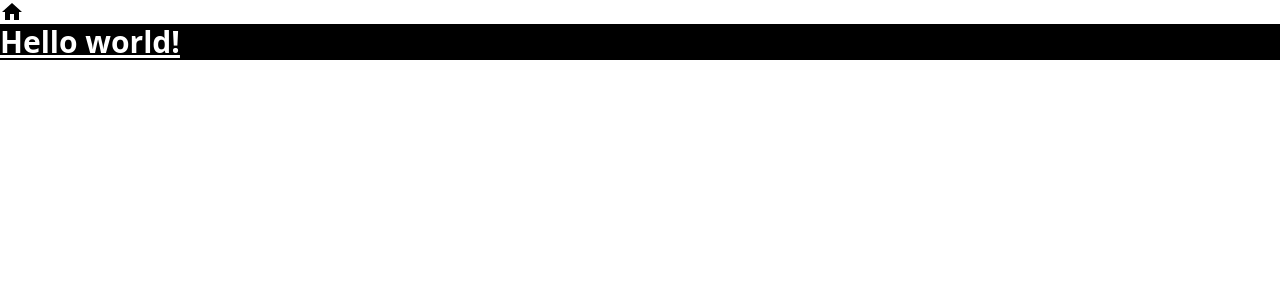
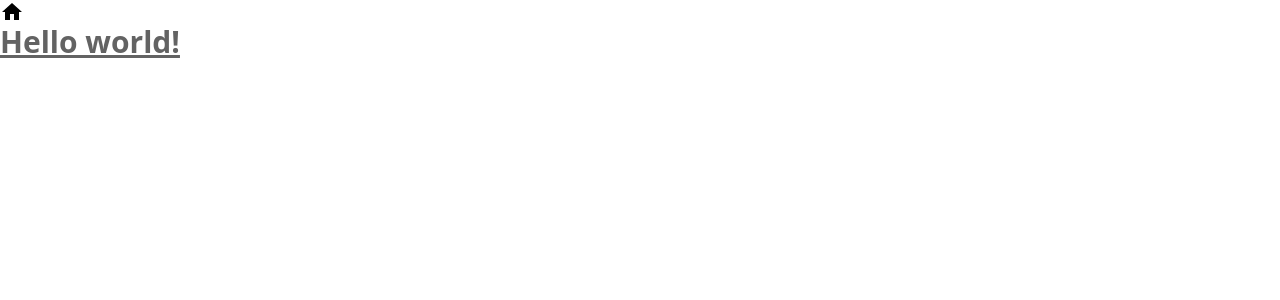
Before and after one commit to wilderif/React_API_Practice, a React (Vite) app: page / in a window 1280 px wide. Shown: the top 300 px of the page. Built offline with nearby package versions, Linux system fonts and the light colour scheme.

Commit message:
chore: Add text and brand colors to tailwind config
- Added text colors (black, medium, light, white) to tailwind.config.js
- Added brand colors (primary, point, dark-background) to tailwind.config.js

```diff
--- a/src/App.jsx
+++ b/src/App.jsx
@@ -6,10 +6,10 @@ function App() {
   const [count, setCount] = useState(0);
   return (
     <>
-      <div className="dark">
+      <div>
         <HomeIcon />
         <div className="bg-white dark:bg-black">
-          <h1 className="text-3xl font-bold underline dark:text-white">
+          <h1 className="text-text-medium text-3xl font-bold underline dark:text-white">
             Hello world!
           </h1>
         </div>
--- a/tailwind.config.js
+++ b/tailwind.config.js
@@ -3,7 +3,24 @@ export default {
   content: ["./index.html", "./src/**/*.{js,ts,jsx,tsx}"],
   darkMode: "selector",
   theme: {
-    extend: {},
+    extend: {
+      colors: {
+        text: {
+          black: "#000000", // 검정색, 기본 텍스트 색상
+          // dark: "#000000", // 검정색, 기본 텍스트 색상
+          medium: "#636363", // 중간 회색, 카드 디테일 텍스트
+          light: "#B9B9B9", // 연한 회색, 달력 해당 월 날짜 이외 Text
+          white: "#FFFFFF", // 하얀색, 기본 페이지에 사용
+        },
+        brand: {
+          primary: "#FF8343",
+          point: "#FF5F00",
+        },
+        dark: {
+          background: "#212135",
+        },
+      },
+    },
   },
   plugins: [],
 };
```
